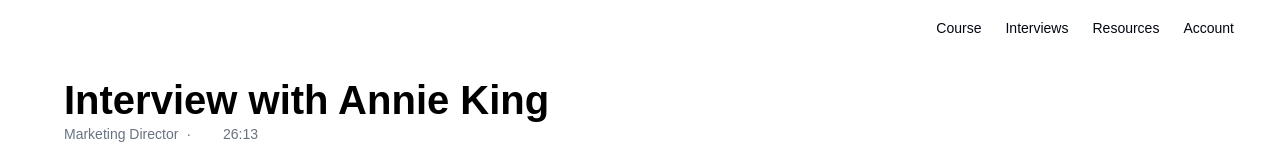
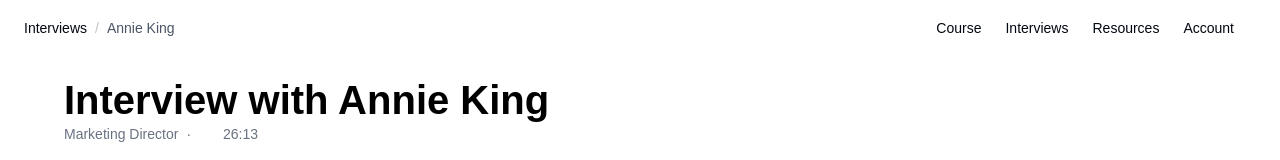
Before and after one commit to kelp-arch/kelp-ecosystem, a Next.js app in the folder apps/workshops/: page /interviews/annie-king in a window 1280 px wide. Shown: the top 160 px of the page. Built offline with nearby package versions, Linux system fonts and the light colour scheme; some icons are missing; a web font is replaced by a local one.

Commit message:
Fix breadcrumbs implementation

```diff
--- a/apps/workshops/app/(centered)/interviews/[slug]/page.tsx
+++ b/apps/workshops/app/(centered)/interviews/[slug]/page.tsx
@@ -1,4 +1,4 @@
-import { Breadcrumbs } from "@/components/breadcrumbs";
+import { Breadcrumb, Breadcrumbs, BreadcrumbSeparator } from "@/components/breadcrumbs";
 import { CenteredPageLayout } from "@/components/centered-layout";
 import { NextPageLink } from "@/components/next-page-link";
 import { Video } from "@/components/video-player";
@@ -45,12 +45,11 @@ export default async function InterviewPage(props: Props) {
   return (
     <CenteredPageLayout
       breadcrumbs={
-        <Breadcrumbs
-          links={[
-            { href: "/interviews", label: "Interviews" },
-            { label: interview.name },
-          ]}
-        />
+        <Breadcrumbs>
+          <Breadcrumb href="/interviews">Interviews</Breadcrumb>
+          <BreadcrumbSeparator />
+          <Breadcrumb>{interview.name}</Breadcrumb>
+        </Breadcrumbs>
       }
     >
       <div className="mt-6">
```
